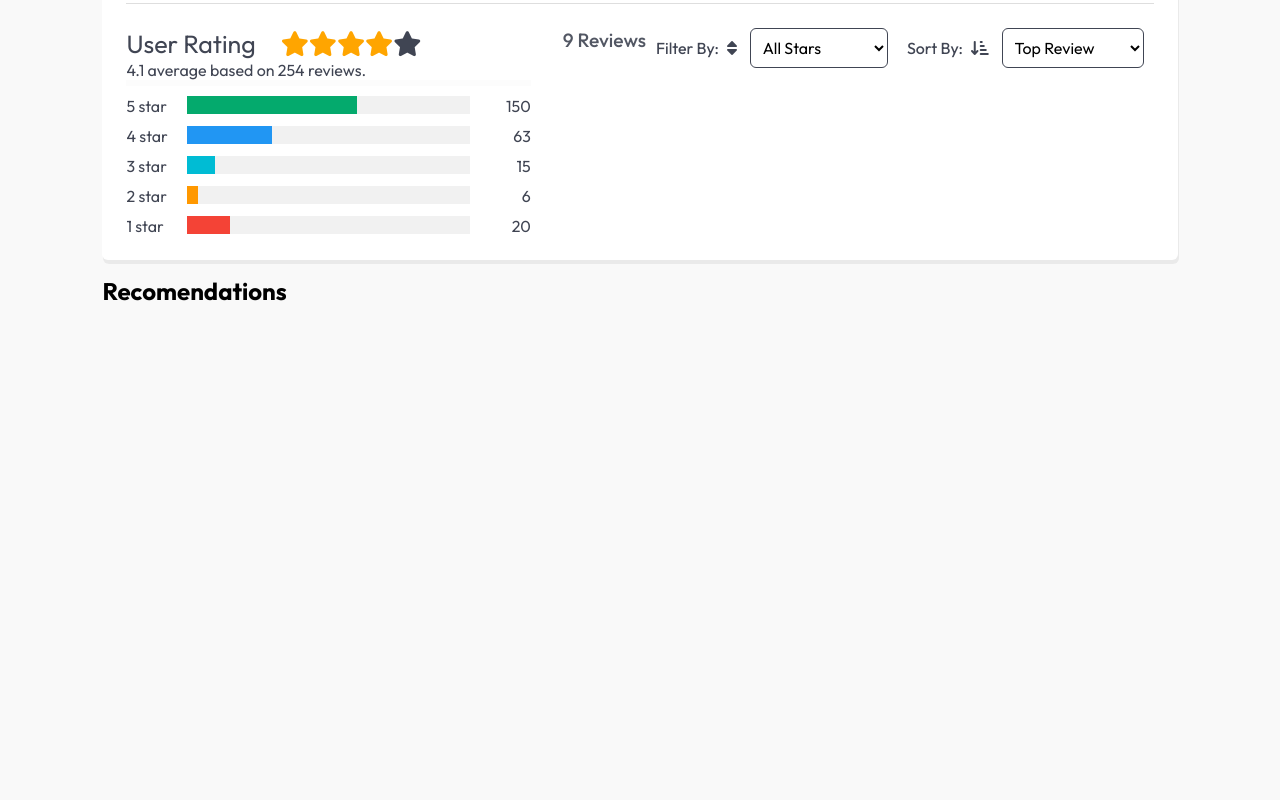
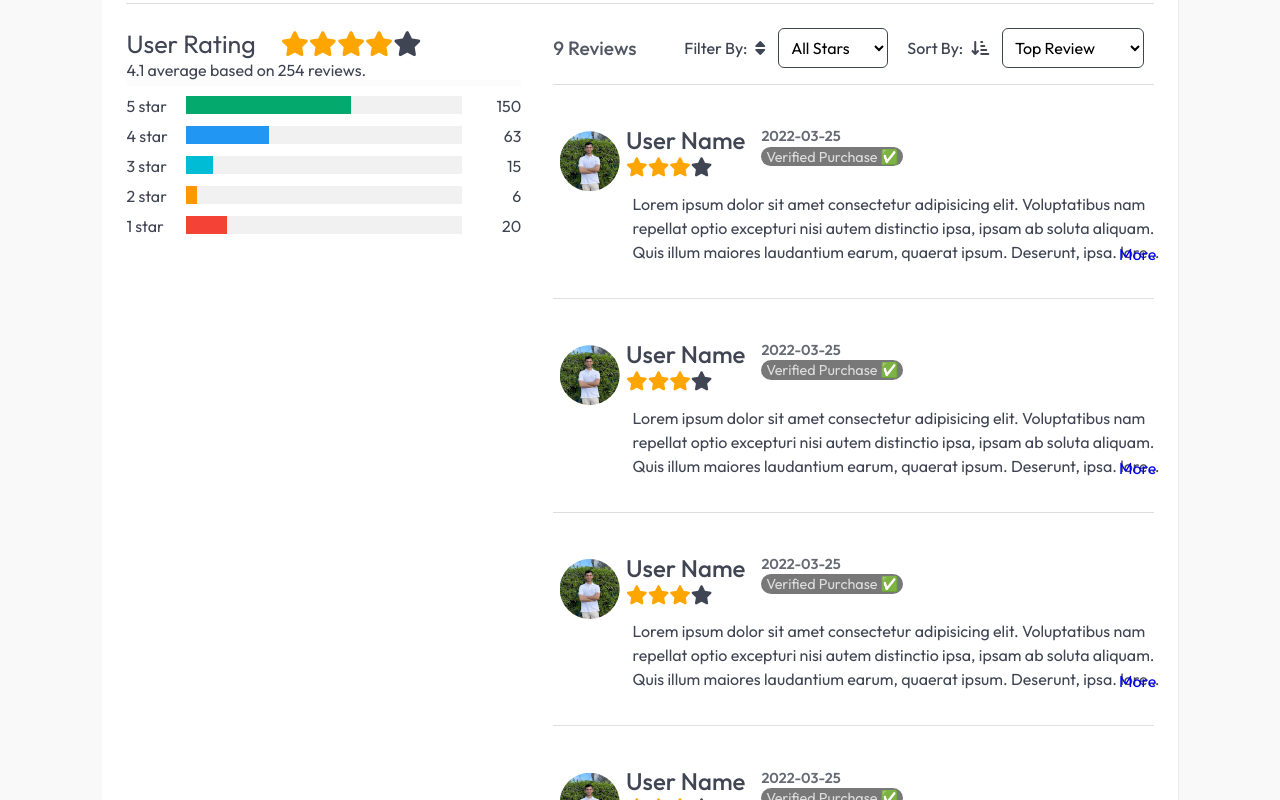
Before and after one commit to samirAlkassar/Bookshop-e-commerce, a React (Vite) app: page /item-details in a window 1280 px wide. Shown: the part 1600-2400 px from the top of the page. Before the commit the page ends 1906 px from the top, so only its background shows below. Built offline with nearby package versions, Linux system fonts and the light colour scheme; a web font is replaced by a local one.

Commit message:
added the comments section in the item details 💬

```diff
--- a/src/components/item-details/ItemDetails.jsx
+++ b/src/components/item-details/ItemDetails.jsx
@@ -2,6 +2,8 @@ import React, { useState } from 'react';
 import './itemDetails.css'; // Import the CSS
 import {Link, useAsyncError} from "react-router-dom"
 import Filter from "../ui-elements/Filter"
+import Avatar from "../../assets/avatar.jpg"
+import Samir from "../../assets/samir.jpeg"
 
 const ItemDetails = () => {
     return (
@@ -219,11 +221,11 @@ function OverView(){
 function ProductRating(){
     const select_stars = [
         {label:"All Stars", value:"All"},
-        {label:"⭐", value:"1"},
-        {label:"⭐⭐", value:"2"},
-        {label:"⭐⭐⭐", value:"3"},
-        {label:"⭐⭐⭐⭐", value:"4"},
-        {label:"⭐⭐⭐⭐⭐", value:"5"},
+        {label:"★", value:"1"},
+        {label:"★★", value:"2"},
+        {label:"★★★", value:"3"},
+        {label:"★★★★", value:"4"},
+        {label:"★★★★★", value:"5"},
     ]
     const select_sort = [
         {label:"Top Review", value:"1"},
@@ -322,13 +324,17 @@ function ProductRating(){
                                     filter_list={select_sort}
                                     handelSelection={handelSelection}/>
                         </div>
-                        <div className="comments-wrapper">
+                    </div>
+                    <div className="comments-wrapper">
 
-                            <div className="comment-container">
+                        <Comment />
+                        <Comment />
+                        <Comment />
+                        <Comment />
+                        <Comment />
+                        <Comment />
+                        <Comment />
 
-                            </div>
-
-                        </div>
                     </div>
                     <div className="reviews-wrapper">
 
@@ -345,6 +351,45 @@ function Recomendations(){
 }
 
 
+function Comment(){
+    return(
+        <div className="comment-container">
+        <div className="image-wrapper">
+            <img width={"100px"} src={Samir} alt="avatar"/>
+        </div>
+        <div className="wrapper">
+            <div>
+                <div>
+                    <h1 className='userName'>User Name</h1>
+                    <span className='Rating'>
+                    <i class="fa-solid fa-sta stared"></i>
+                    <i class="fa-solid fa-star stared"></i>
+                    <i class="fa-solid fa-star stared"></i>
+                    <i class="fa-solid fa-star stared"></i>
+                    <i class="fa-solid fa-star"></i>
+                    </span>
+                </div>
+                <div>
+                    <p className='Data'>2022-03-25</p>
+                    <span className='Verified'>Verified Purchase ✅</span>
+                </div>
+            </div>
+            <div className="comment">
+                <p>Lorem ipsum dolor sit amet consectetur
+                    adipisicing elit. Voluptatibus nam repellat
+                    optio excepturi nisi autem distinctio ipsa,
+                    ipsam ab soluta aliquam. Quis illum maiores
+                    laudantium earum, quaerat ipsum. Deserunt, ipsa. lorem
+                    this is an example text ,we want to make a comment
+                </p>
+                <a href="#">More</a>
+            </div>
+        </div>
+    </div>
+    )
+}
+
+
 
 export default ItemDetails;
 
--- a/src/components/item-details/itemDetails.css
+++ b/src/components/item-details/itemDetails.css
@@ -563,10 +563,13 @@ div.productrating-wrapper div.right-section{
 div.productrating-wrapper div.right-section div.review-header{
     display: flex;
     width: 100%;
+    align-items: center;
     justify-content: space-between;
+    padding-bottom: 1rem;
+    border-bottom:1px solid var(--subtitle);
+    margin-bottom: 1rem;
 }
 div.productrating-wrapper div.right-section div.review-header h4{
-    margin-bottom: 1rem;
     color: var(--darksubtitle);
     opacity: 0.9;
     font-size: 1.2rem;
@@ -575,3 +578,83 @@ div.productrating-wrapper div.right-section div.review-header h4{
 div.productrating-wrapper div.right-section div.review-header div.review-filters{
     display: flex;
 }
+
+
+
+/*================= [ commnet ]===============================*/
+div.productrating-container div.comment-container{
+    display: flex;
+    width: 100%;
+    margin:1rem 0;
+    border-bottom: 1px solid var(--subtitle);
+    padding: 1.5rem 0;
+}
+div.image-wrapper{
+    width: 15%;
+    padding: 0.4rem;
+    display: flex;
+    justify-content: center;
+}
+div.image-wrapper img{
+    clip-path: circle(50%);
+    height: 60px;
+    width: 60px;
+}
+div.wrapper{
+    display: flex;
+    width: 90%;
+    flex-direction: column;
+}
+div.wrapper > div{
+    display: flex;
+    gap: 1rem;
+}
+div.wrapper h1.userName{
+    font-size: 1.5rem;
+    font-weight: 500;
+}
+
+div.wrapper span.Rating{
+    font-size: 1.2rem;
+    margin-bottom: 0.3rem;
+}
+div.wrapper p.Data{
+    font-size: 0.9rem;
+    opacity: 0.8;
+    font-weight: 600;
+    margin-top: 0.15rem;
+}
+div.wrapper span.Verified{
+    background-color: #484848bb;
+    color: var(--subtitle);
+    font-size: 0.9rem;
+    padding:0.05rem 0.3rem;
+    border-radius: 10px;
+}
+div.comment{
+    display: flex;
+    position: relative;
+    margin-top: 0.8rem;
+}
+div.comment p{
+    display: -webkit-box; /* Enables the flexbox layout for text */
+    -webkit-line-clamp: 3; /* Limits text to 3 lines */
+    -webkit-box-orient: vertical; /* Specifies the vertical orientation */
+    overflow: hidden; /* Hides overflowed content */
+    text-overflow: ellipsis; /* Adds the ellipsis (...) */
+    line-height: 1.5; /* Adjust line height for readability */
+    max-height: calc(1.5em * 3); /* 3 lines of text */
+    margin-bottom: 10px;
+    font-size: 16px;
+    width: 540px;
+    margin-left: 0.4rem;
+}
+div.comment a{
+    position: absolute;
+    bottom: 10px;
+    right: 10px;
+}
+
+.stared{
+    color: orange;
+}
```
Also changed, not shown: src/assets/avatar.jpg (added), src/assets/samir.jpeg (added).
